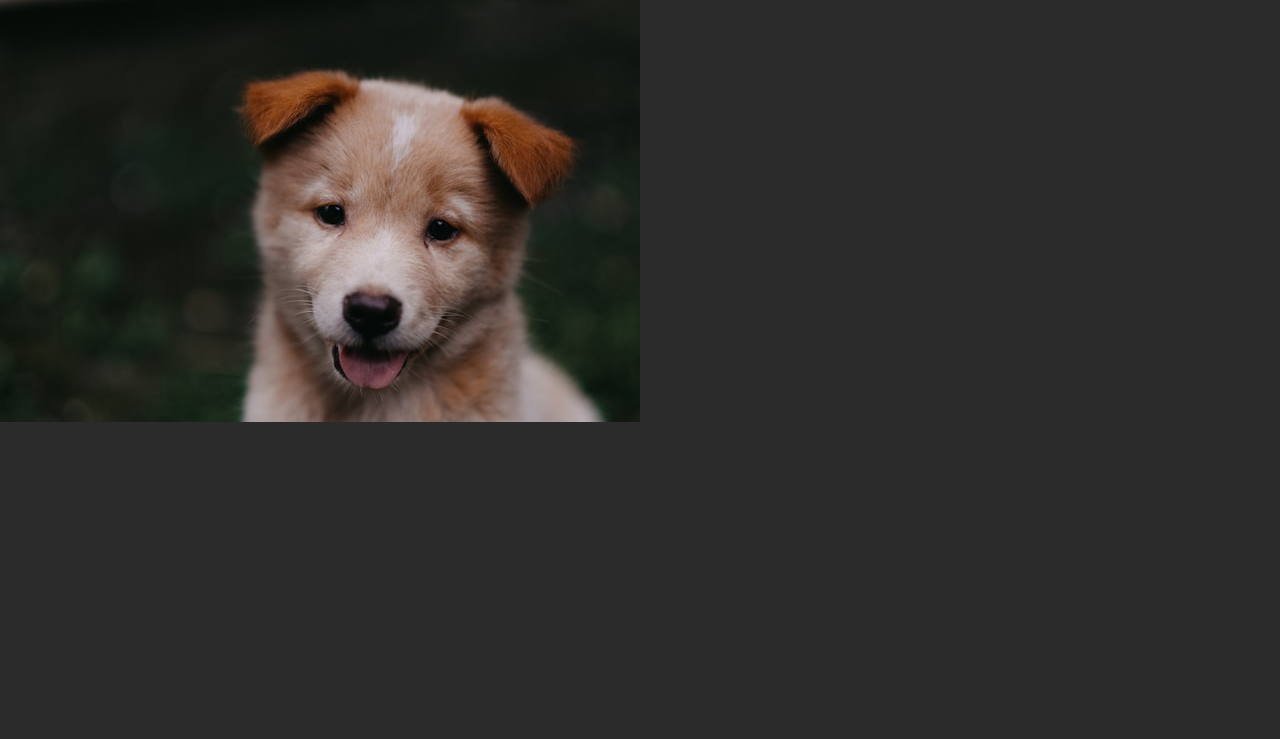
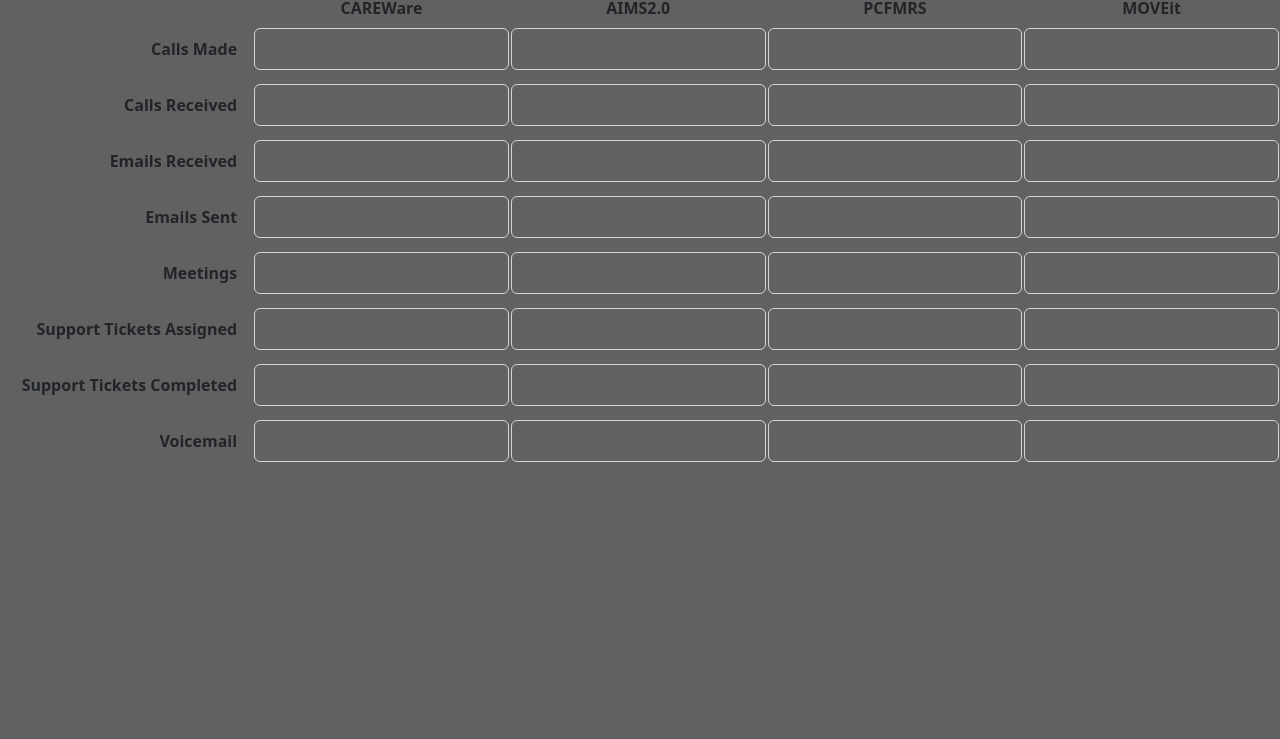
Before and after one commit to brandonfullstack/metrics, a website built with webpack: page src/index.html in a window 1280 px wide. Shown: the part 61-800 px from the top of the page. Built offline with nearby package versions, Linux system fonts and the light colour scheme.

Commit message:
UI sketch

```diff
--- a/src/css/styles.css
+++ b/src/css/styles.css
@@ -1,4 +1,4 @@
 body {
-  background-color: #2b2b2b;
+  background-color: #626161;
   color: rgb(38, 219, 222);
 }
--- a/src/index.html
+++ b/src/index.html
@@ -2,12 +2,20 @@
 <html lang="en-US">
 
 <head>
-  <title>Metrics</title>
+  <title>metrics</title>
 </head>
 
-<body>
-  <h1>Metrics</h1>
-  <img src="./assets/images/stock-puppy-photo.jpg" alt="such a pup!">
+<body class="text-center" class="text-nowrap text-end p-3">
+  <h1>metrics</h1>
 </body>
 
 </html>
+
+<!--Data {
+  CareWare {
+    metricType: number,
+    metricType2: number,
+    etc.
+  }
+  Aim
+}-->
--- a/src/index.js
+++ b/src/index.js
@@ -2,6 +2,72 @@
 import 'bootstrap/dist/css/bootstrap.min.css';
 import './css/styles.css';
 
-window.addEventListener("load", function () {
-  console.log("project Template");
-});
+const applications = [
+  "CAREWare",
+  "AIMS2.0",
+  // "CTLS",
+  // "HIVD2C",
+  // "STARS",
+  // "PCEligibilty",
+  // "TOPWA",
+  // "ELR",
+  "PCFMRS",
+  "MOVEit"
+];
+const metrics = [
+  "",
+  "Calls Made",
+  "Calls Received",
+  "Emails Received",
+  "Emails Sent",
+  "Meetings",
+  "Support Tickets Assigned",
+  "Support Tickets Completed",
+  "Voicemail"
+];
+
+const table = document.createElement("table");
+table.classList.add("table");
+
+for (let i = 0; i < metrics.length; i++) {
+  const row = document.createElement("tr");
+
+  if (i === 0) {
+    // Create empty cell for the top-left corner
+    const th = document.createElement("th");
+    row.appendChild(th);
+
+    // Create header cells for applications
+    for (let j = 0; j < applications.length; j++) {
+      const th = document.createElement("th");
+      th.textContent = applications[j];
+      row.appendChild(th);
+    }
+  } else {
+    // Create metric label cell
+    const th = document.createElement("th");
+
+    th.classList.add("text-nowrap", "text-end", "p-3");
+    th.textContent = metrics[i];
+    row.appendChild(th);
+
+    // Create input cells for metrics
+    for (let j = 0; j < applications.length; j++) {
+      const td = document.createElement("td");
+      const input = document.createElement("input");
+
+      input.type = "number";
+      input.min = 0;
+      input.classList.add("form-control");
+      input.id = "exampleFormControlInput1";
+      input.placeholder = "";
+      input.tabIndex = i + (metrics.length * j);
+      td.appendChild(input);
+      row.appendChild(td);
+    }
+  }
+
+  table.appendChild(row);
+}
+
+document.body.appendChild(table);
```
Also changed, not shown: 1 other file.
